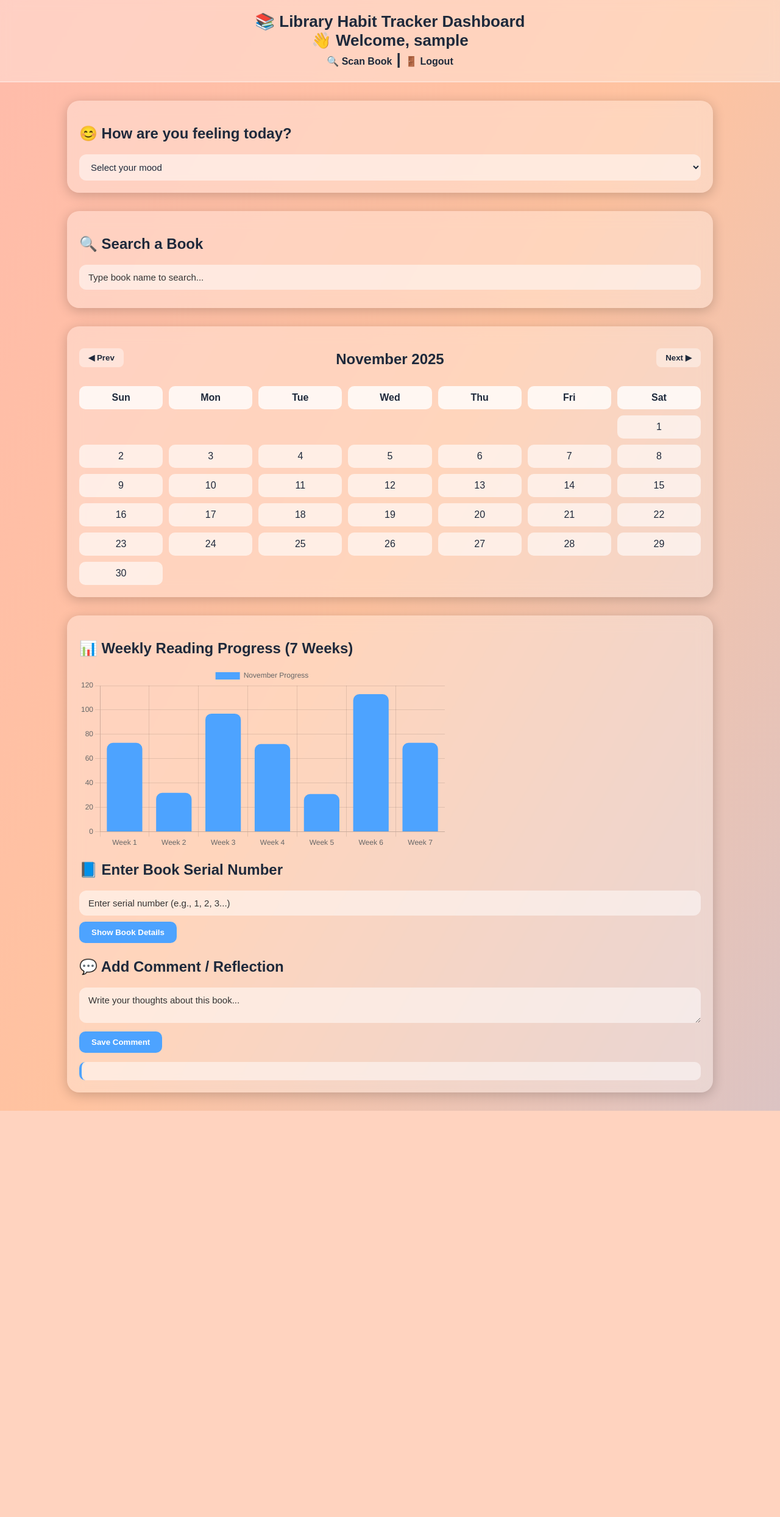
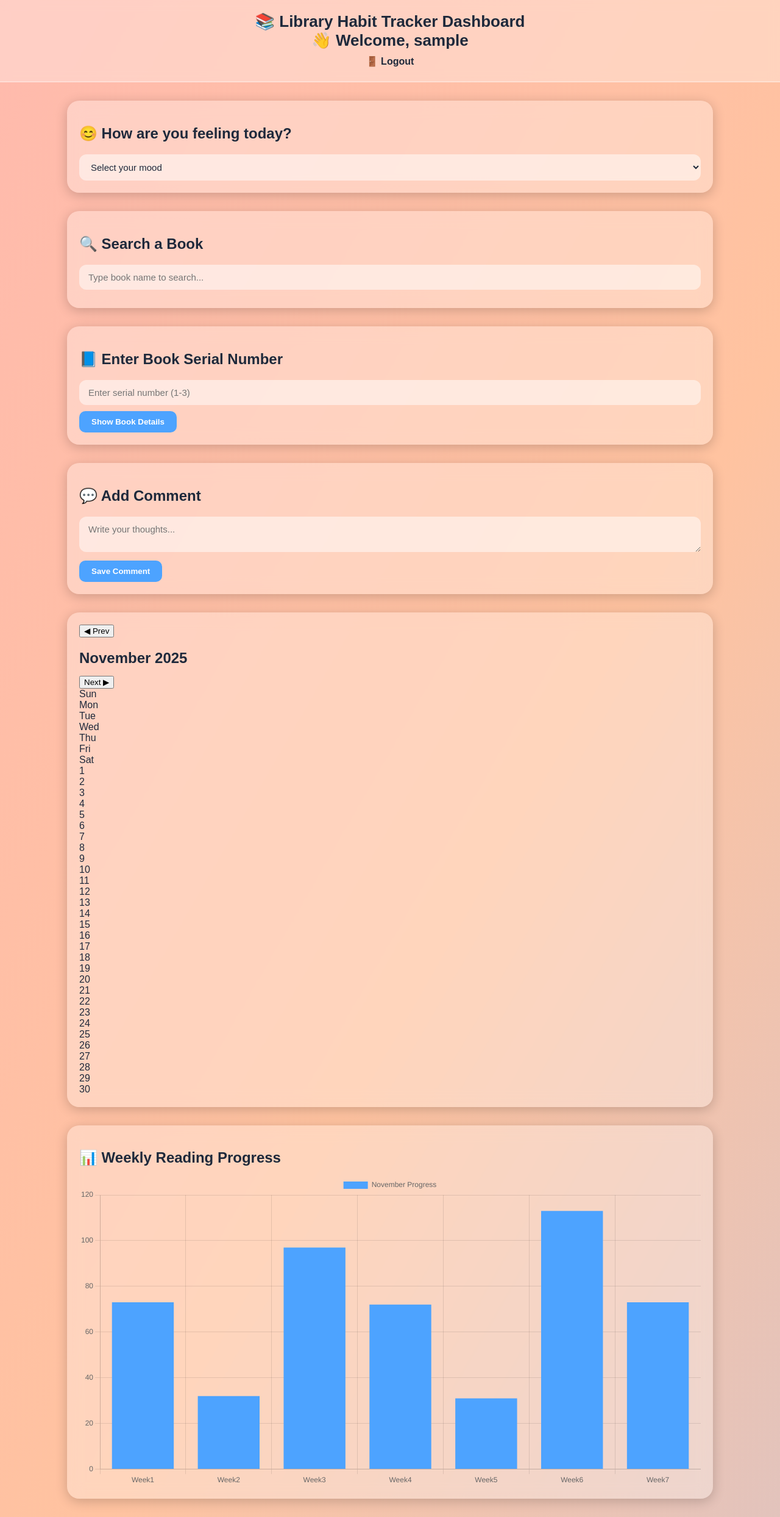
Before and after one commit to prachisingh8329-netizen/library-habit-tracker, a Flask app: page /dashboard in a window 1280 px wide. Shown: the whole page at 61% size. Before the commit the page ends 1821 px from the top, so only its background shows below. Run offline with Flask 3, Linux system fonts and the light colour scheme; the visitor is signed in with stand-in values (Sample User, id 1).

Commit message:
Update dashboard.html

```diff
--- a/templates/dashboard.html
+++ b/templates/dashboard.html
@@ -58,48 +58,14 @@
       margin-top: 5px;
     }
 
-    input::placeholder, textarea::placeholder { color: #333; }
-
-    .month-control {
-      display: flex;
-      justify-content: space-between;
-      align-items: center;
-      margin-bottom: 15px;
+    .book-card {
+      background: rgba(255,255,255,0.5);
+      border-radius: 12px;
+      padding: 15px;
+      margin-top: 15px;
+      display: none;
+      color: #1e293b;
     }
-
-    .month-control button {
-      background: rgba(255, 255, 255, 0.4);
-      border: none;
-      color: #1e293b;
-      padding: 8px 15px;
-      border-radius: 8px;
-      cursor: pointer;
-      font-weight: 600;
-      transition: 0.3s;
-    }
-
-    .month-control button:hover { background: rgba(255, 255, 255, 0.6); }
-
-    #calendar {
-      display: grid;
-      grid-template-columns: repeat(7, 1fr);
-      gap: 10px;
-      text-align: center;
-      margin-top: 15px;
-    }
-
-    .day, .header {
-      background: rgba(255, 255, 255, 0.6);
-      border-radius: 10px;
-      padding: 10px 0;
-      color: #1e293b;
-      font-weight: 500;
-    }
-
-    .header { font-weight: bold; background: rgba(255, 255, 255, 0.8); }
-    .day:hover { background: rgba(255, 255, 255, 0.9); cursor: pointer; }
-
-    .chart-container { width: 100%; height: 300px; }
 
     .btn {
       background: #4da3ff;
@@ -112,39 +78,15 @@
       transition: 0.3s;
       margin-top: 10px;
     }
-
-    .btn:hover { background: #1e80ff; transform: scale(1.05); }
-
-    .book-card {
-      background: rgba(255, 255, 255, 0.5);
-      border-radius: 12px;
-      padding: 15px;
-      margin-top: 15px;
-      color: #1e293b;
-      display: none;
-    }
-
-    .comment-box { margin-top: 20px; }
-
-    .comment-display {
-      margin-top: 15px;
-      background: rgba(255, 255, 255, 0.5);
-      border-radius: 10px;
-      padding: 15px;
-      color: #1e293b;
-      border-left: 4px solid #4da3ff;
-    }
   </style>
 </head>
 <body>
 
 <header>
   📚 Library Habit Tracker Dashboard
+  <br> 👋 Welcome, <b>{{ user_name }}</b>
   <br>
-    👋 Welcome, <b>{{ user_name }}</b>
-    <br>
-    <a href="/scan-book" style="color:#1e293b; text-decoration:none; font-size:16px;">🔍 Scan Book</a> |
-    <a href="/logout" style="color:#1e293b; text-decoration:none; font-size:16px;">🚪 Logout</a>
+  <a href="/logout" style="color:#1e293b;font-size:16px;text-decoration:none;">🚪 Logout</a>
 </header>
 
 <div class="container">
@@ -165,7 +107,22 @@
   <div class="section">
     <h2>🔍 Search a Book</h2>
     <input type="text" id="bookSearch" placeholder="Type book name to search..." />
-      <div id="searchResults" style="margin-top:10px; color:#1f2937; font-size:14px;"></div>
+    <div id="searchResults" style="margin-top:10px;"></div>
+  </div>
+
+  <div class="section">
+    <h2>📘 Enter Book Serial Number</h2>
+    <input type="text" id="bookInput" placeholder="Enter serial number (1-3)" />
+    <button class="btn" onclick="showBookDetails()">Show Book Details</button>
+
+    <div class="book-card" id="bookCard"></div>
+  </div>
+
+  <div class="section">
+    <h2>💬 Add Comment</h2>
+    <textarea id="commentInput" placeholder="Write your thoughts..."></textarea>
+    <button class="btn" onclick="saveComment()">Save Comment</button>
+    <div class="comment-display" id="commentDisplay"></div>
   </div>
 
   <div class="section">
@@ -178,63 +135,46 @@
   </div>
 
   <div class="section">
-      <h2>📊 Weekly Reading Progress (7 Weeks)</h2>
-      <div class="chart-container">
+    <h2>📊 Weekly Reading Progress</h2>
     <canvas id="readingChart"></canvas>
   </div>
 
-      <div class="comment-box">
-        <h2>📘 Enter Book Serial Number</h2>
-        <input type="text" id="bookInput" placeholder="Enter serial number (e.g., 1, 2, 3...)" />
-        <button class="btn" onclick="showBookDetails()">Show Book Details</button>
-
-        <div class="book-card" id="bookCard"></div>
-
-        <h2 style="margin-top:25px;">💬 Add Comment / Reflection</h2>
-        <textarea id="commentInput" placeholder="Write your thoughts about this book..."></textarea>
-        <button class="btn" onclick="saveComment()">Save Comment</button>
-
-        <div class="comment-display" id="commentDisplay"></div>
-      </div>
-    </div>
 </div>
 
-<!-- UPDATED SCRIPT STARTS HERE -->
 <script>
-
 window.onload = () => {
-    const msg = new SpeechSynthesisUtterance("Welcome to your dashboard! Keep reading and growing!");
+  const msg = new SpeechSynthesisUtterance("Welcome to your dashboard!");
   window.speechSynthesis.speak(msg);
 };
 
-  // ========== COMPUTER SCIENCE BOOK DATABASE ==========
 const csBooks = [
-    { title: "Introduction to Algorithms (CLRS)", author: "Cormen, Leiserson, Rivest, Stein", summary: "Algorithm bible covering graphs, sorting & DP.", url: "https://ia800503.us.archive.org/28/items/IntroductionToAlgorithmsThirdEdition/Introduction%20to%20Algorithms%20-%20Third%20Edition.pdf" },
-    { title: "Computer Networks", author: "Andrew Tanenbaum", summary: "Deep explanation of networks from scratch.", url: "https://ncert.nic.in/textbook/pdf/lecs1dd.zip" },
-    { title: "Operating System Concepts", author: "Silberschatz", summary: "OS internals, memory, process mgmt, scheduling.", url: "https://www.cs.uic.edu/~jbell/CourseNotes/OperatingSystems/" },
-    { title: "Database System Concepts", author: "Korth", summary: "SQL, transactions, normalization.", url: "https://www.db-book.com/slides-dir/" },
-    { title: "Let Us C", author: "Kanetkar", summary: "The best beginner-friendly C language guide.", url: "https://archive.org/details/letusC" },
-    { title: "Python Crash Course", author: "Eric Matthes", summary: "Hands-on Python automation and projects.", url: "https://ehmatthes.github.io/pcc_2e/" }
+  { id: 1, title: "Introduction to Algorithms (CLRS)", author: "CLRS", summary: "Algorithm bible covers sorting, trees, DP.", url: "dummy" },
+  { id: 2, title: "Computer Networks", author: "Tanenbaum", summary: "Deep explanation of computer networks.", url: "dummy" },
+  { id: 3, title: "Operating System Concepts", author: "Silberschatz", summary: "Covers OS architecture, memory, scheduling.", url: "dummy" },
+  { id: 4, title: "Database System Concepts", author: "Korth", summary: "SQL, ER diagrams, normalization.", url: "dummy" },
+  { id: 5, title: "Let Us C", author: "Yashwant Kanetkar", summary: "The best beginner friendly C book.", url: "dummy" },
+  { id: 6, title: "Python Crash Course", author: "Eric Matthes", summary: "Python automation + projects.", url: "dummy" }
 ];
 
-  // ========== SEARCH HANDLER ==========
 document.getElementById("bookSearch").addEventListener("input", function() {
   const q = this.value.toLowerCase();
-    const resultsDiv = document.getElementById("searchResults");
-    resultsDiv.innerHTML = "";
+  const output = document.getElementById("searchResults");
+  output.innerHTML = "";
 
   const filtered = csBooks.filter(b => b.title.toLowerCase().includes(q));
 
   filtered.forEach(book => {
-      const item = document.createElement("div");
-      item.style.padding = "10px";
-      item.style.background = "rgba(255,255,255,0.8)";
-      item.style.marginBottom = "8px";
-      item.style.borderRadius = "10px";
-      item.style.cursor = "pointer";
-      item.innerHTML = `<b>${book.title}</b><br><small>${book.author}</small>`;
-      item.onclick = () => showCSBookDetails(book);
-      resultsDiv.appendChild(item);
+    const div = document.createElement("div");
+    div.style.padding = "10px";
+    div.style.background = "rgba(255,255,255,0.7)";
+    div.style.marginBottom = "8px";
+    div.style.borderRadius = "10px";
+    div.style.cursor = "pointer";
+    div.innerHTML = `<b>${book.title}</b><br><small>${book.author}</small>`;
+
+    div.onclick = () => showCSBookDetails(book);
+
+    output.appendChild(div);
   });
 });
 
@@ -243,75 +183,68 @@
   card.innerHTML = `
     <strong>Title:</strong> ${book.title}<br>
     <strong>Author:</strong> ${book.author}<br>
-      <strong>Summary:</strong> ${book.summary}<br>
-      <a href="${book.url}" target="_blank" style="color:#1e293b; font-weight:bold;">📖 Read Book</a>
+    <strong>Summary:</strong> ${book.summary}<br><br>
+    <a href="/read-book/${book.id}" style="font-weight:bold;color:#1e293b;">📖 Read Book</a>
   `;
   card.style.display = "block";
-    card.scrollIntoView({ behavior: "smooth" });
 }
 
-  // ========== SERIAL NUMBER BOOKS ==========
 const books = {
-    1: { title: "The Alchemist", summary: "A journey of faith & dreams.", reflection: "Believe in your path." },
-    2: { title: "Atomic Habits", summary: "Small habits → big results.", reflection: "1% improvements daily." },
-    3: { title: "Ikigai", summary: "Find purpose & joy.", reflection: "Live with meaning." }
+  1: { title: "The Alchemist", summary: "Dreams + destiny.", reflection: "Follow your heart." },
+  2: { title: "Atomic Habits", summary: "Small habits → big success.", reflection: "Improve 1% daily." },
+  3: { title: "Ikigai", summary: "Purpose + meaning.", reflection: "Find your joy." }
 };
 
 function showBookDetails() {
   const num = document.getElementById("bookInput").value.trim();
-    const card = document.getElementById("bookCard");
+  const c = document.getElementById("bookCard");
+
   if (books[num]) {
     const b = books[num];
-      card.innerHTML = `
+    c.innerHTML = `
       <strong>Title:</strong> ${b.title}<br>
       <strong>Summary:</strong> ${b.summary}<br>
       <strong>Reflection:</strong> ${b.reflection}
     `;
   } else {
-      card.innerHTML = "❌ No book found with that serial.";
+    c.innerHTML = "❌ Invalid serial number";
   }
-    card.style.display = "block";
+  c.style.display = "block";
 }
 
-  // ========== COMMENT ==========
 function saveComment() {
   const text = document.getElementById("commentInput").value.trim();
-    document.getElementById("commentDisplay").innerHTML = text ? `💬 ${text}` : "⚠ Write something!";
+  document.getElementById("commentDisplay").innerHTML = text ? `💬 ${text}` : "⚠ Write something first!";
 }
 
-  // ========== CALENDAR + GRAPH ==========
 const months = ["January","February","March","April","May","June","July","August","September","October","November","December"];
 let currentMonth = new Date().getMonth();
 let currentYear = new Date().getFullYear();
 let chart;
 
-  function renderCalendar(month, year) {
-    document.getElementById("monthLabel").textContent = `${months[month]} ${year}`;
-    const calendar = document.getElementById("calendar");
-    calendar.innerHTML = "";
+function renderCalendar() {
+  document.getElementById("monthLabel").textContent = `${months[currentMonth]} ${currentYear}`;
+  const cal = document.getElementById("calendar");
+  cal.innerHTML = "";
 
-    const firstDay = new Date(year, month, 1).getDay();
-    const days = new Date(year, month + 1, 0).numberOfDays = new Date(year, month + 1, 0).getDate();
+  const firstDay = new Date(currentYear, currentMonth, 1).getDay();
+  const days = new Date(currentYear, currentMonth+1, 0).getDate();
 
-    const weekNames = ["Sun","Mon","Tue","Wed","Thu","Fri","Sat"];
-    weekNames.forEach(d => {
+  const weekdays = ["Sun","Mon","Tue","Wed","Thu","Fri","Sat"];
+  weekdays.forEach(d => {
     const h = document.createElement("div");
     h.className = "header";
     h.textContent = d;
-      calendar.appendChild(h);
+    cal.appendChild(h);
   });
 
-    for (let i = 0; i < firstDay; i++) {
-      const empty = document.createElement("div");
-      calendar.appendChild(empty);
-    }
-
-    for (let d = 1; d <= days; d++) {
-      const dayBox = document.createElement("div");
-      dayBox.className = "day";
-      dayBox.textContent = d;
-      dayBox.onclick = () => updateChart(d);
-      calendar.appendChild(dayBox);
+  for (let i=0;i<firstDay;i++) cal.appendChild(document.createElement("div"));
+  for (let d=1; d<=days; d++){
+    const box = document.createElement("div");
+    box.className = "day";
+    box.textContent = d;
+    box.onclick = () => updateChart(d);
+    cal.appendChild(box);
   }
 
   renderChart();
@@ -319,39 +252,38 @@
 
 function renderChart() {
   const ctx = document.getElementById("readingChart");
-    const labels = ["Week 1","Week 2","Week 3","Week 4","Week 5","Week 6","Week 7"];
+  const labels = ["Week1","Week2","Week3","Week4","Week5","Week6","Week7"];
   const data = Array.from({length:7},()=>Math.floor(Math.random()*100)+20);
+
   if (chart) chart.destroy();
   chart = new Chart(ctx,{
     type:"bar",
     data:{
       labels,
-        datasets:[{ label:`${months[currentMonth]} Progress`, data, backgroundColor:"#4da3ff", borderRadius:10 }]
+      datasets:[{label:`${months[currentMonth]} Progress`, data, backgroundColor:"#4da3ff"}]
     }
   });
 }
 
 function updateChart(day){
-    const newData = Array.from({length:7},()=>Math.floor(Math.random()*120)+10);
+  const newData = Array.from({length:7},()=>Math.floor(Math.random()*100)+10);
   chart.data.datasets[0].data = newData;
   chart.data.datasets[0].label = `${months[currentMonth]} (Day ${day})`;
   chart.update();
 }
 
 document.getElementById("prevMonth").onclick = () => {
-    currentMonth--; if (currentMonth < 0) { currentMonth = 11; currentYear--; }
-    renderCalendar(currentMonth,currentYear);
+  currentMonth--; if (currentMonth < 0) { currentMonth=11; currentYear--; }
+  renderCalendar();
 };
 
 document.getElementById("nextMonth").onclick = () => {
-    currentMonth++; if (currentMonth > 11) { currentMonth = 0; currentYear++; }
-    renderCalendar(currentMonth,currentYear);
+  currentMonth++; if (currentMonth > 11) { currentMonth=0; currentYear++; }
+  renderCalendar();
 };
 
-  renderCalendar(currentMonth,currentYear);
-
+renderCalendar();
 </script>
-<!-- UPDATED SCRIPT ENDS HERE -->
 
 </body>
 </html>
```
Lines whose indentation alone changed are shown as unchanged.
